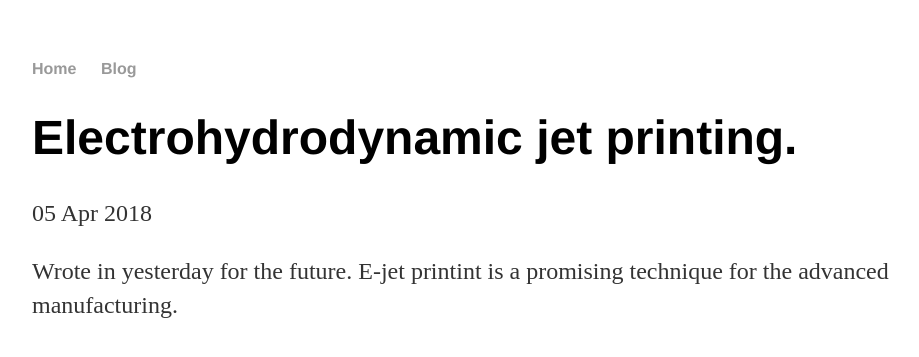
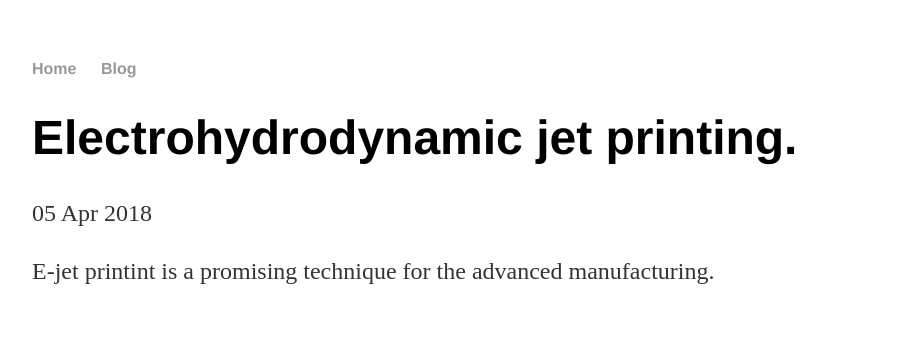
Before and after one commit to zhangxiao2018/zhangxiao2018.github.io, a Jekyll site: the page built from _posts/2018-04-05-Electrohydrodynamic-Jet-Printing-Site-launched.md, in a window 1280 px wide. Shown: the top 357 px of the page, without its empty margins (160-1079 px from the left). Built offline with Jekyll 4.4.1, drawn with Linux system fonts in a browser that asks for light colours.

Commit message:
Update 2018-04-05-Electrohydrodynamic-Jet-Printing-Site-launched.md

```diff
--- a/_posts/2018-04-05-Electrohydrodynamic-Jet-Printing-Site-launched.md
+++ b/_posts/2018-04-05-Electrohydrodynamic-Jet-Printing-Site-launched.md
@@ -4,5 +4,4 @@ title: "Electrohydrodynamic jet printing."
 date: 2018-04-05
 ---
 
-Wrote in yesterday for the future.
 E-jet printint is a promising technique for the advanced manufacturing.
```
